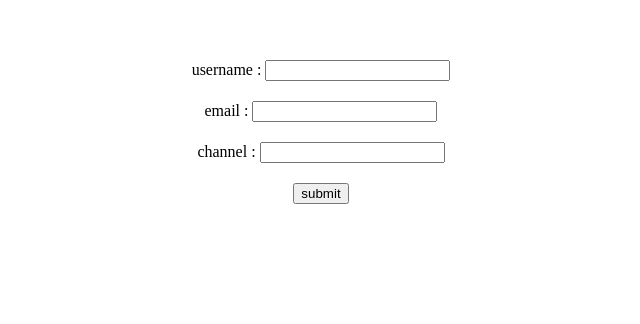
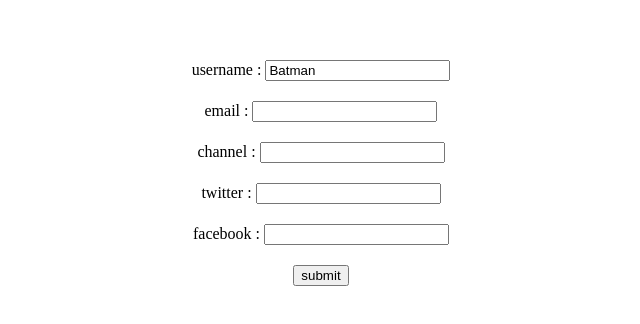
Before and after one commit to Manoranjan-parida247/React-Hook-Form, a React (Vite) app: page / in a window 1280 px wide. Shown: the top 324 px of the page, without its empty margins (319-959 px from the left). Built offline with nearby package versions, Linux system fonts and the light colour scheme.

Commit message:
nested object

```diff
--- a/src/Youtube.jsx
+++ b/src/Youtube.jsx
@@ -2,31 +2,82 @@ import React from 'react'
 import { useForm } from 'react-hook-form'
 import { DevTool } from '@hookform/devtools';
 const Youtube = () => {
-    const form = useForm();
+    const form = useForm({
+        defaultValues:{
+            username:"Batman",
+            email:"",
+            channel:"",
+            social:{
+                twitter: "",
+                facebook: ""
+            }
+        }
+    });
     console.log(form)
     console.log("rendered")
-    const {register, control, handleSubmit} = form;
+    const { register, control, handleSubmit, formState } = form;
+
+    const { errors } = formState
 
     // define a function which should be called when submit button is pressed
     //destructre the function handleSubmit
     //add onSubmit to form
-    const handleFormSubmit = (data)=>{
+    const handleFormSubmit = (data) => {
         console.log("form submitted", data)
     }
     return (
         <div style={{ display: "flex", justifyContent: "center", alignItems: "center" }}>
-            <form onSubmit={handleSubmit(handleFormSubmit)}>
-                <div style={{margin:"20px"}}>
+            <form onSubmit={handleSubmit(handleFormSubmit)} noValidate>
+                <div style={{ margin: "20px" }}>
                     <label htmlFor='username'>username : </label>
-                    <input type='text' id='username' {...register("username")} />
+                    <input type='text' id='username' {...register("username", {
+                        required: "Username is required"
+                    })} />
+                    <p style={{ color: "red" }}>{errors.username?.message}</p>
                 </div>
-                <div style={{margin:"20px"}}>
+                <div style={{ margin: "20px" }}>
                     <label htmlFor='email'>email : </label>
-                    <input type='email' id='email' {...register("email")}  />
+                    <input type='email' id='email' {...register("email", {
+                        pattern: {
+                            value: /^[a-zA-Z0-9._%+-]+@[a-zA-Z0-9.-]+\.[a-zA-Z]{2,}$/,
+                            message: "Invalid email format"
+                        },
+                        // validate: (fieldValue) => {
+                        //     return(fieldValue !== "admin@example.com" || "Enter disfferent email address!")
+                        // }
+
+                        validate: {
+                            notAdmin: (fieldValue) => {
+                                return (fieldValue !== "admin@example.com" || "Enter a disfferent email address!");
+                            },
+                            notBlackListed: (fieldValue) =>{
+                               return !fieldValue.endsWith("baddomain.com") || "This domain is not supported";
+                            }
+                        }
+                    })} />
+                    <p style={{ color: "red" }}>{errors.email?.message}</p>
+
                 </div>
-                <div style={{margin:"20px"}}>
+                <div style={{ margin: "20px" }}>
                     <label htmlFor='channel'>channel : </label>
-                    <input type='text' id='channel' {...register("channel")}  />
+                    <input type='text' id='channel' {...register("channel", {
+                        required: {
+                            value: true,
+                            message: "username is required"
+                        }
+                    })} />
+                    <p style={{ color: "red" }}>{errors.channel?.message}</p>
+
+                </div>
+
+                <div style={{ margin: "20px" }}>
+                    <label htmlFor='twitter'>twitter : </label>
+                    <input type='text' id='twitter' {...register("social.twitter")} />
+                </div>
+
+                <div style={{ margin: "20px" }}>
+                    <label htmlFor='facebook'>facebook : </label>
+                    <input type='text' id='facebook' {...register("social.facebook")} />
                 </div>
                 <button>submit</button>
             </form>
```
